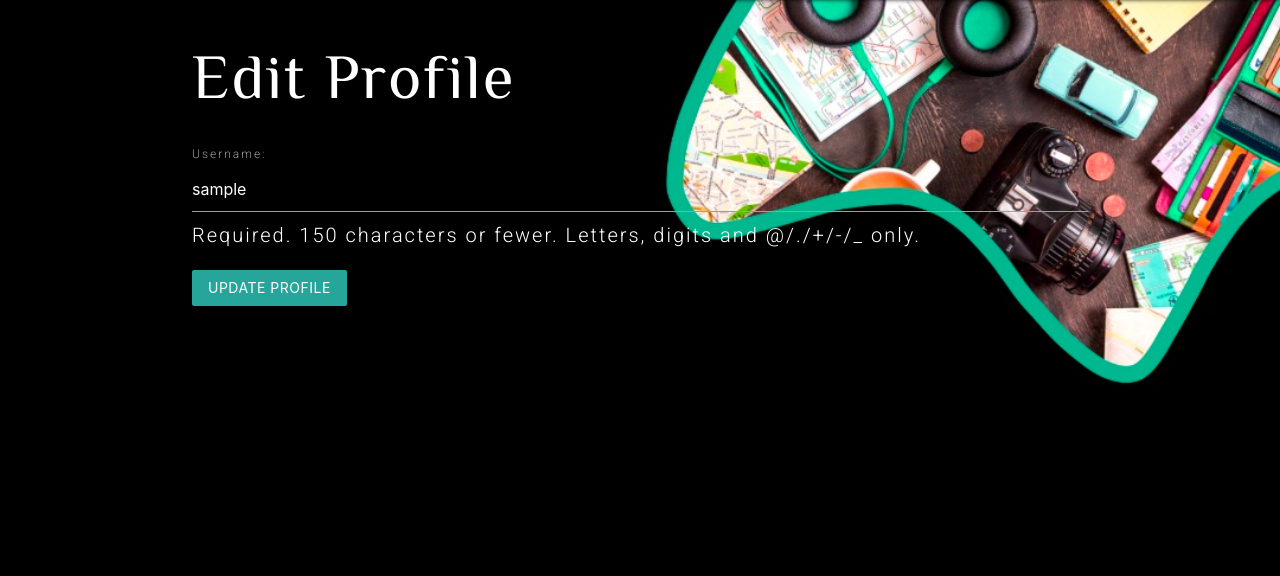
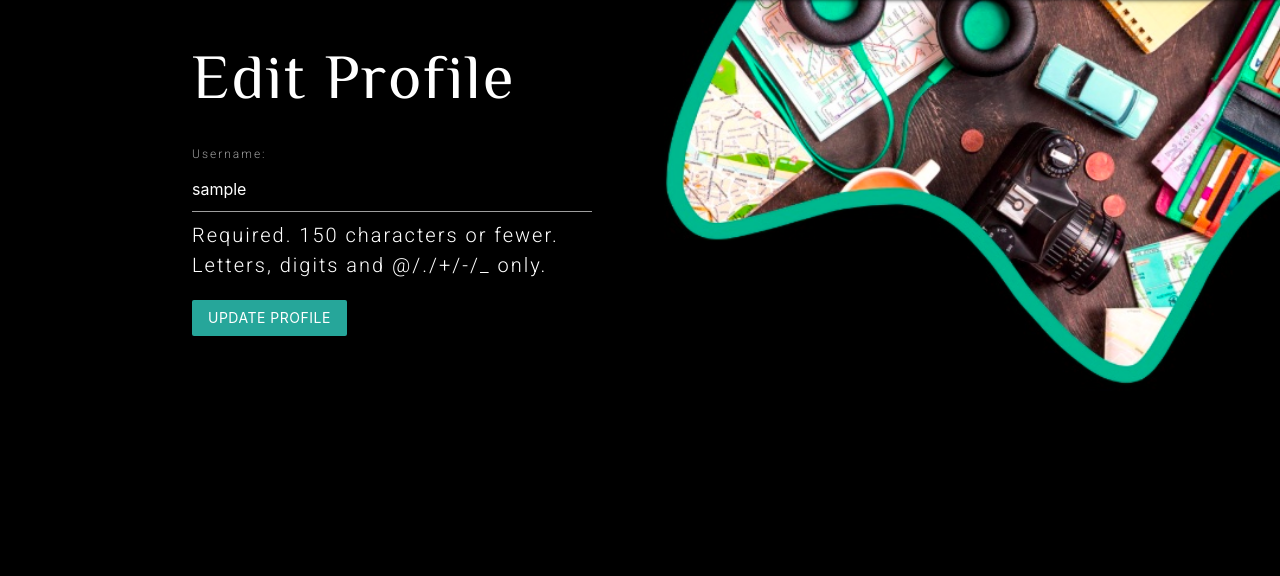
Before and after one commit to ajelleny/wayfarer, a Django app: page /profile/1/edit/ in a window 1280 px wide. Shown: the part 64-640 px from the top of the page. Run offline with Django 3.2, Linux system fonts and the light colour scheme; the visitor is signed in with stand-in values (Sample User, id 1); data comes from the database, SQL or seed files in the repository.

Commit message:
added a width to the form

```diff
--- a/main_app/templates/profile/edit.html
+++ b/main_app/templates/profile/edit.html
@@ -1,7 +1,7 @@
 {% extends 'base.html' %}
 {% block content %}
   <h1>Edit Profile</h1>
-  <form method="POST" action="{% url 'edit' user.id %}">
+  <form style="width: 400px" method="POST" action="{% url 'edit' user.id %}">
     {% csrf_token %}
     {{ username_form.as_p }}
     <input type="submit" class="btn" value="Update Profile">
```
